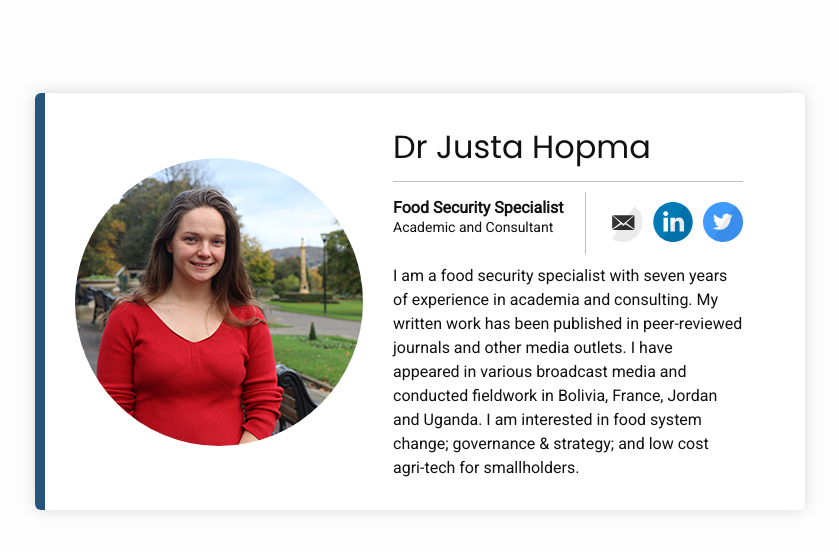
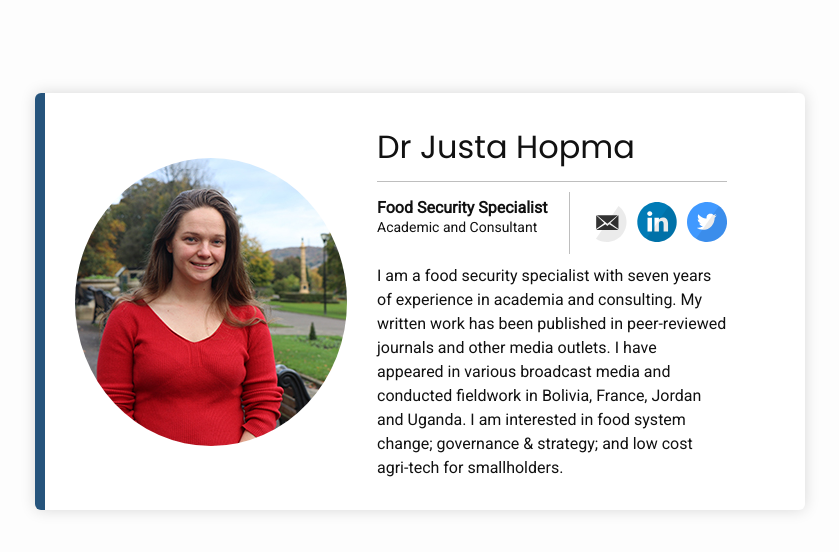
Before and after one commit to justa-hopma/justa-hopma.github.io, a Jekyll site: the page built from index.md, in a window 1280 px wide. Shown: the top 552 px of the page, without its empty margins (220-1059 px from the left). Built offline with Jekyll 4.4.1, drawn with Linux system fonts in a browser that asks for light colours.

Commit message:
Fix: Squashing image

```diff
--- a/_sass/simple-academic/_style.scss
+++ b/_sass/simple-academic/_style.scss
@@ -150,7 +150,8 @@
   align-self: center;
   margin-bottom: 25px;
   @media only screen and (min-width: 750px) {
-    width: 18rem;
+    width: 17rem;
+    min-width: 17rem;
     height: 18rem;
     margin-bottom: 0;
   }
```
